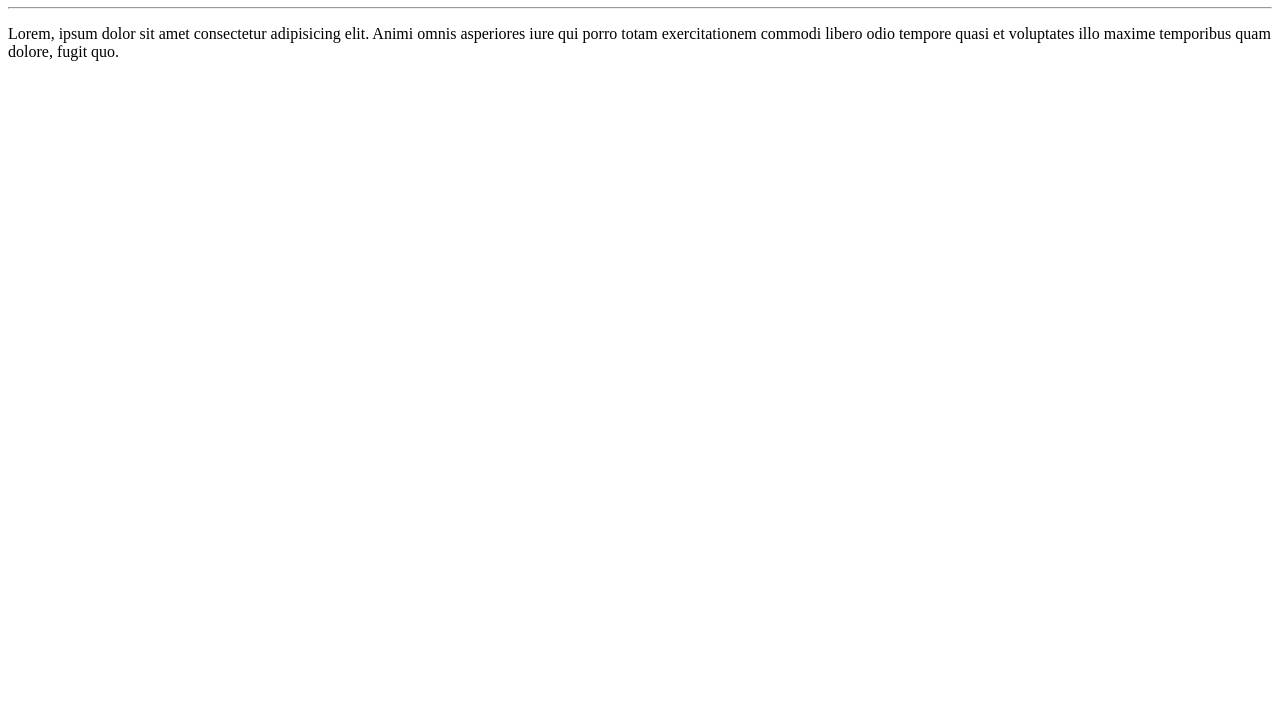
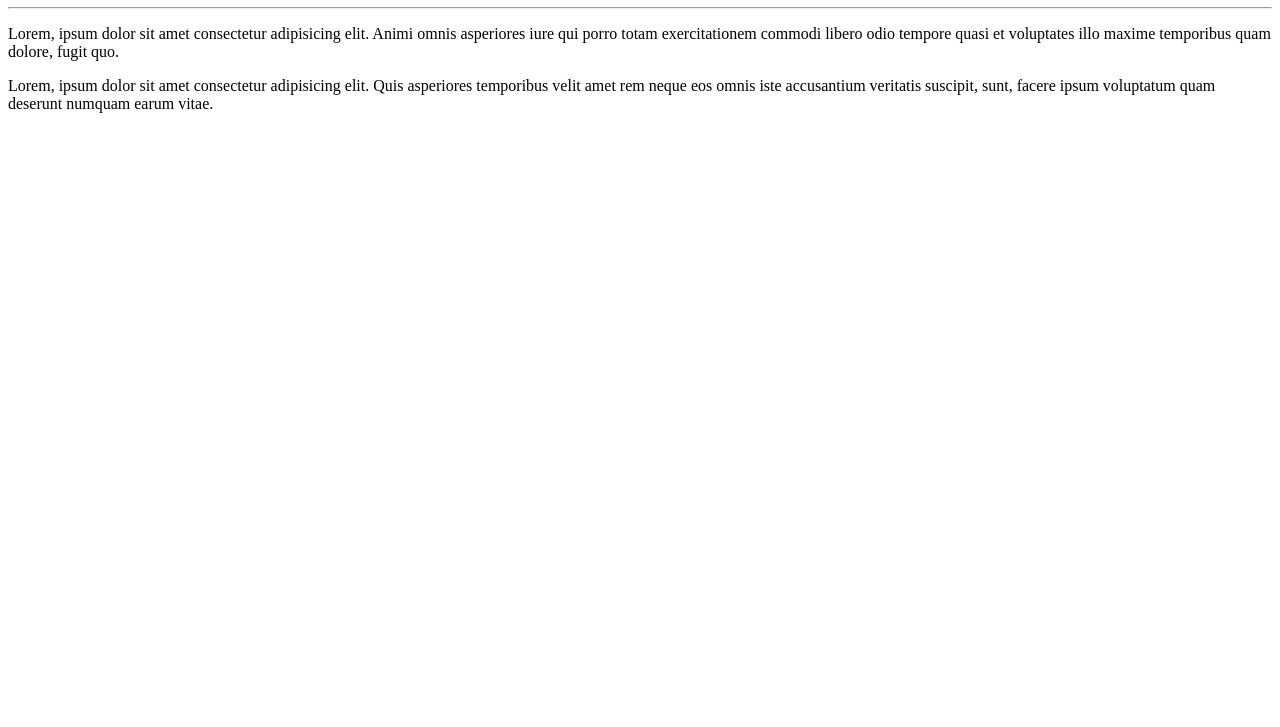
Before and after one commit to SoraiaPaula/Ola-Mundo, a plain HTML site: page site exemplo/index.html in a window 1280 px wide. Shown: the part 73-800 px from the top of the page. Drawn offline with Linux system fonts and the light colour scheme.

Commit message:
Update index.html
Adicionei outro parágrafo.

```diff
--- a/site exemplo/index.html
+++ b/site exemplo/index.html
@@ -10,6 +10,7 @@
     <h1>Olá, Mundo!</h1>
     <hr>
     <p>Lorem, ipsum dolor sit amet consectetur adipisicing elit. Animi omnis asperiores iure qui porro totam exercitationem commodi libero odio tempore quasi et voluptates illo maxime temporibus quam dolore, fugit quo.</p>
+    <p>Lorem, ipsum dolor sit amet consectetur adipisicing elit. Quis asperiores temporibus velit amet rem neque eos omnis iste accusantium veritatis suscipit, sunt, facere ipsum voluptatum quam deserunt numquam earum vitae.</p>
 
 </body>
 </html>
```
